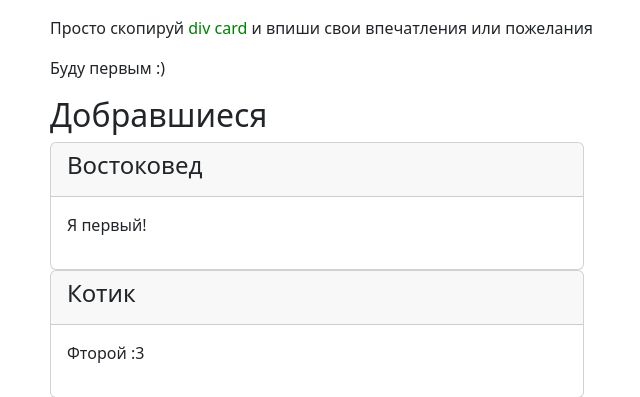
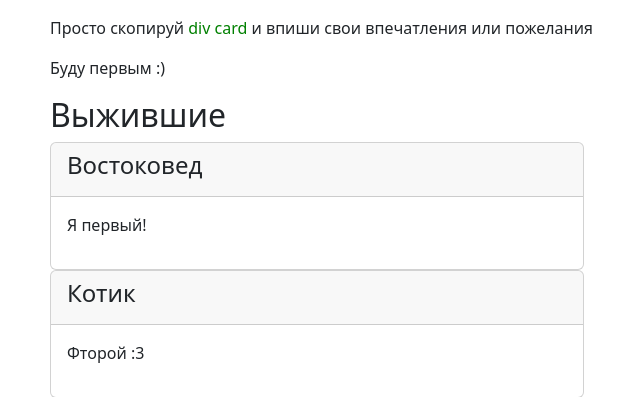
Before and after one commit to yuliya-le/Yu-train, a Django app: page /dashboard/ in a window 1280 px wide. Shown: the part 201-598 px from the top of the page, without its empty margins (44-684 px from the left). Run offline with Django 5.2, Linux system fonts and the light colour scheme.

Commit message:
задание 9

```diff
--- a/GitTrain/main/templates/main/about.html
+++ b/GitTrain/main/templates/main/about.html
@@ -1,5 +1,3 @@
-
-
 
 
 
@@ -13,7 +11,8 @@
     <div class="container">
 
        <p>Made in QA Vega</p>
-	   <p>мяу</p>
+
+        <p>гав</p>
 
     </div>
 {% endblock %}
--- a/GitTrain/main/templates/main/dashboard.html
+++ b/GitTrain/main/templates/main/dashboard.html
@@ -21,7 +21,7 @@
         </div>
         <div class="row">
             <div class="col-md-12">
-                <h2>Добравшиеся</h2>
+                <h2>Выжившие</h2>
             </div>
         </div>
         <div class="row">
--- /dev/null
+++ b/GitTrain/main/templates/main/zadanie9.html
@@ -0,0 +1 @@
+тут какой-то код
```
